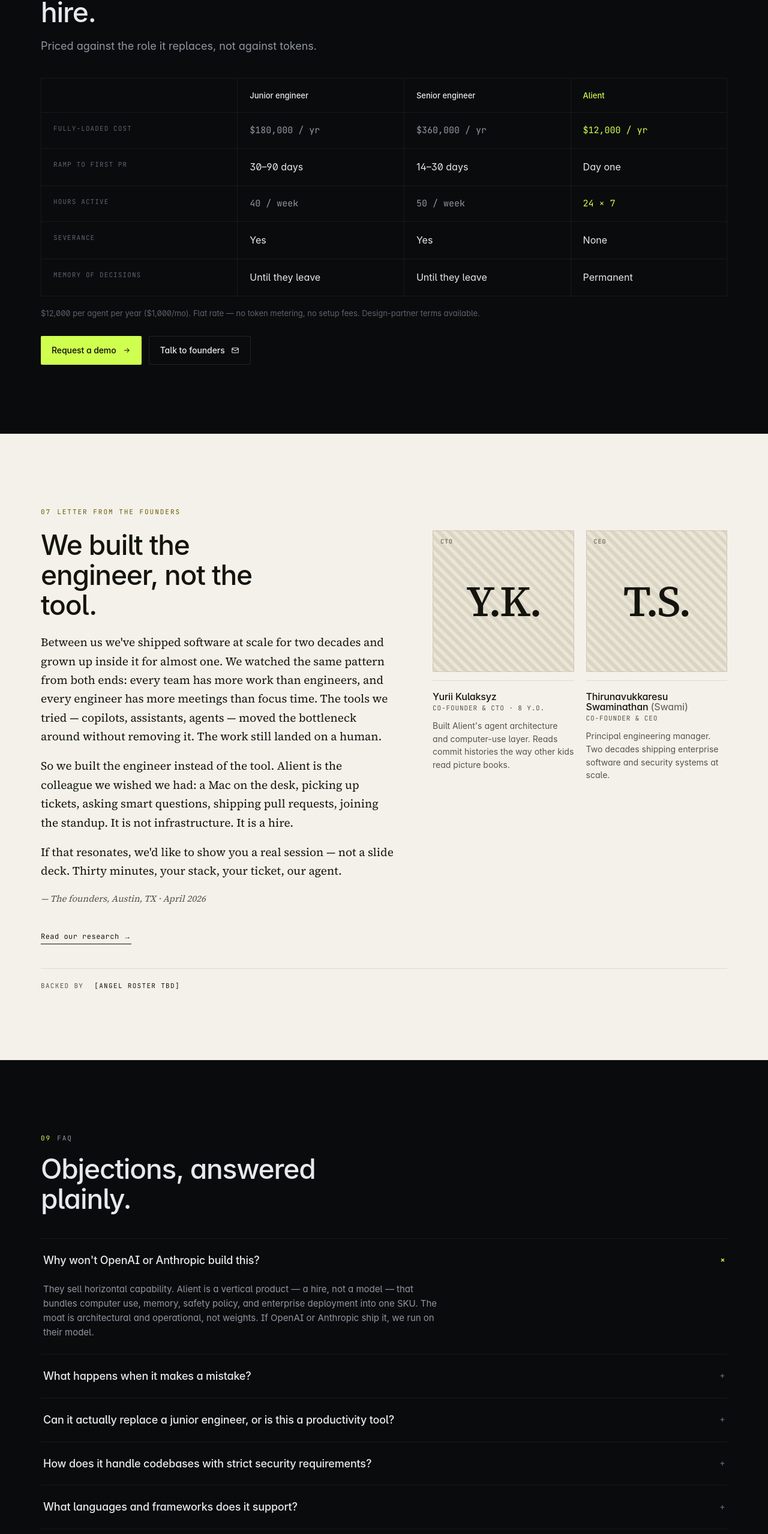
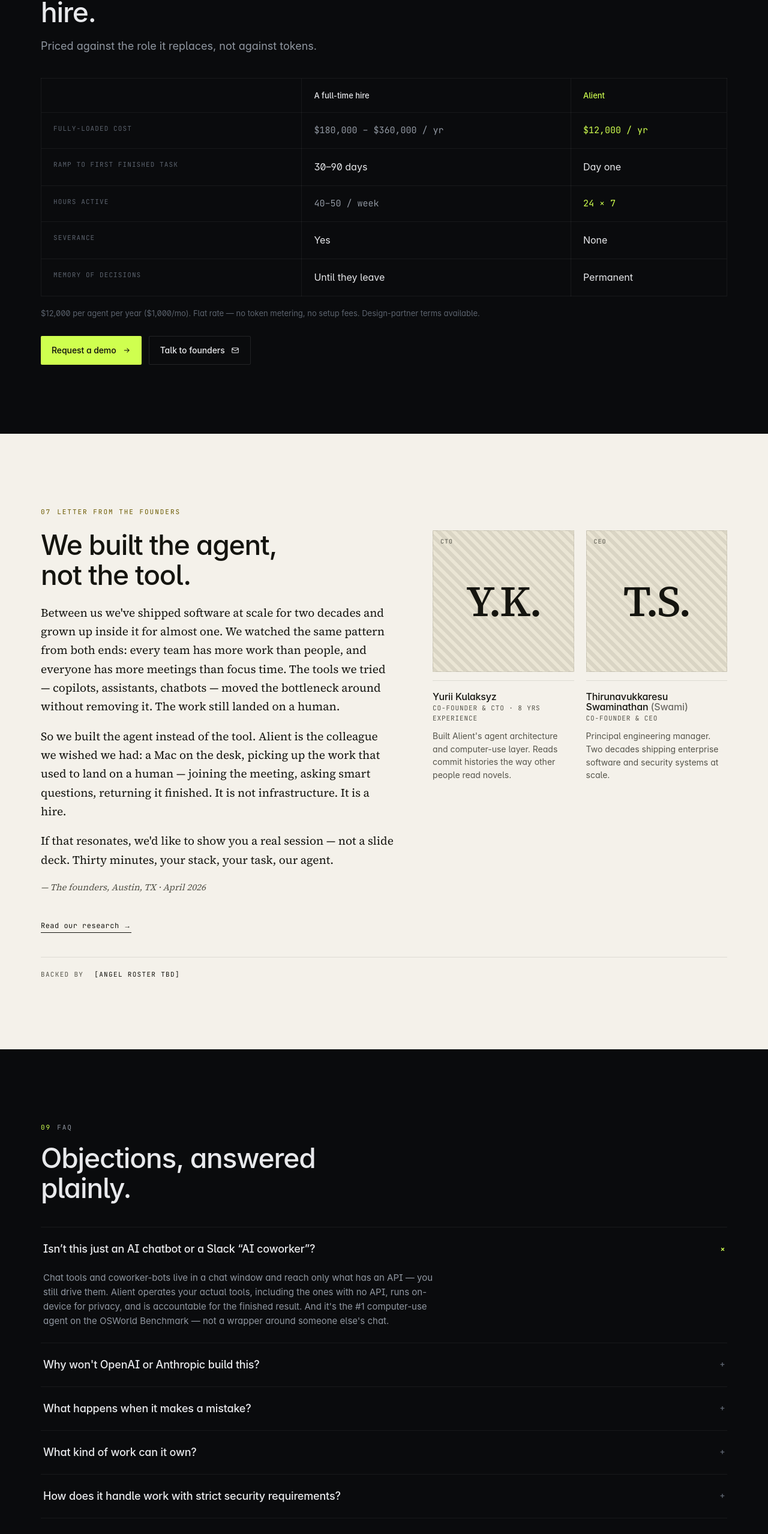
Before and after one commit to AlientAI/landing-page, a Next.js app: page / in a window 1280 px wide. Shown: the part 7932-10489 px from the top of the page at 60% size. Built offline with nearby package versions, Linux system fonts and the light colour scheme; a web font is replaced by a local one.

Commit message:
feat(economics+founders+faq): role-agnostic pricing, agent-not-tool letter, chatbot-objection FAQ

```diff
--- a/components/FAQ.tsx
+++ b/components/FAQ.tsx
@@ -6,13 +6,23 @@
 
 const items: Item[] = [
   {
+    q: 'Isn’t this just an AI chatbot or a Slack “AI coworker”?',
+    a: (
+      <>
+        Chat tools and coworker-bots live in a chat window and reach only what has an API — you
+        still drive them. Alient operates your actual tools, including the ones with no API, runs
+        on-device for privacy, and is accountable for the finished result. And it&apos;s the #1
+        computer-use agent on the OSWorld Benchmark — not a wrapper around someone else&apos;s chat.
+      </>
+    ),
+  },
+  {
     q: "Why won't OpenAI or Anthropic build this?",
     a: (
       <>
-        They sell horizontal capability. Alient is a vertical product — a hire, not a model — that
-        bundles computer use, memory, safety policy, and enterprise deployment into one SKU. The moat
-        is architectural and operational, not weights. If OpenAI or Anthropic ship it, we run on their
-        model.
+        They sell horizontal capability. Alient is a deployed, private, accountable agent — not a
+        model — that bundles computer use, memory, safety policy, and enterprise deployment into one
+        SKU, and it runs on their models. The moat is architectural and operational, not weights.
       </>
     ),
   },
@@ -30,18 +40,19 @@
     ),
   },
   {
-    q: 'Can it actually replace a junior engineer, or is this a productivity tool?',
+    q: 'What kind of work can it own?',
     a: (
       <>
-        It ships pull requests end to end for work in scope. For work out of scope — ambiguous product
-        decisions, cross-team negotiation, novel system design — it escalates. In practice, a single
-        Alient closes the equivalent of 0.8–1.2 junior-engineer tickets per week on our design
-        partners&apos; backlogs.
+        Bounded, repeatable knowledge and operations work with a clear definition of done — a change
+        shipped, a follow-up sent, a record updated, a report delivered. For ambiguous judgment —
+        product decisions, cross-team negotiation, novel design — it escalates to a human. On coding
+        work, the hardest case, a single Alient closes the equivalent of 0.8–1.2 junior-engineer
+        tickets per week on our design partners&apos; backlogs.
       </>
     ),
   },
   {
-    q: 'How does it handle codebases with strict security requirements?',
+    q: 'How does it handle work with strict security requirements?',
     a: (
       <>
         The device sits inside your perimeter, under your MDM, with your DLP. Nothing leaves the box
--- a/components/Founders.tsx
+++ b/components/Founders.tsx
@@ -7,23 +7,24 @@
         </div>
         <div className="founders-grid">
           <div>
-            <h2 className="h1">We built the engineer, not the tool.</h2>
+            <h2 className="h1">We built the agent, not the tool.</h2>
             <div className="letter">
               <p>
                 Between us we&apos;ve shipped software at scale for two decades and grown up inside
                 it for almost one. We watched the same pattern from both ends: every team has more
-                work than engineers, and every engineer has more meetings than focus time. The
-                tools we tried — copilots, assistants, agents — moved the bottleneck around
-                without removing it. The work still landed on a human.
+                work than people, and everyone has more meetings than focus time. The tools we
+                tried — copilots, assistants, chatbots — moved the bottleneck around without
+                removing it. The work still landed on a human.
               </p>
               <p>
-                So we built the engineer instead of the tool. Alient is the colleague we wished we had:
-                a Mac on the desk, picking up tickets, asking smart questions, shipping pull requests,
-                joining the standup. It is not infrastructure. It is a hire.
+                So we built the agent instead of the tool. Alient is the colleague we wished we
+                had: a Mac on the desk, picking up the work that used to land on a human — joining
+                the meeting, asking smart questions, returning it finished. It is not
+                infrastructure. It is a hire.
               </p>
               <p>
                 If that resonates, we&apos;d like to show you a real session — not a slide deck. Thirty
-                minutes, your stack, your ticket, our agent.
+                minutes, your stack, your task, our agent.
               </p>
               <p className="sig">— The founders, Austin, TX · April 2026</p>
             </div>
@@ -37,10 +38,10 @@
               </div>
               <div className="bio">
                 <h4>Yurii Kulaksyz</h4>
-                <div className="role">Co-founder &amp; CTO · 8 y.o.</div>
+                <div className="role">Co-founder &amp; CTO · 8 yrs experience</div>
                 <p>
                   Built Alient&apos;s agent architecture and computer-use layer. Reads commit
-                  histories the way other kids read picture books.
+                  histories the way other people read novels.
                 </p>
               </div>
             </div>
--- a/components/Pricing.tsx
+++ b/components/Pricing.tsx
@@ -4,33 +4,27 @@
 const rows = [
   {
     label: 'Fully-loaded cost',
-    junior: '$180,000 / yr',
-    senior: '$360,000 / yr',
+    hire: '$180,000 – $360,000 / yr',
     alient: '$12,000 / yr',
-    juniorNum: true,
-    seniorNum: true,
+    hireNum: true,
     alientNum: true,
   },
   {
-    label: 'Ramp to first PR',
-    junior: '30–90 days',
-    senior: '14–30 days',
+    label: 'Ramp to first finished task',
+    hire: '30–90 days',
     alient: 'Day one',
   },
   {
     label: 'Hours active',
-    junior: '40 / week',
-    senior: '50 / week',
+    hire: '40–50 / week',
     alient: '24 × 7',
-    juniorNum: true,
-    seniorNum: true,
+    hireNum: true,
     alientNum: true,
   },
-  { label: 'Severance', junior: 'Yes', senior: 'Yes', alient: 'None' },
+  { label: 'Severance', hire: 'Yes', alient: 'None' },
   {
     label: 'Memory of decisions',
-    junior: 'Until they leave',
-    senior: 'Until they leave',
+    hire: 'Until they leave',
     alient: 'Permanent',
   },
 ];
@@ -53,8 +47,7 @@
           <thead>
             <tr>
               <th />
-              <th>Junior engineer</th>
-              <th>Senior engineer</th>
+              <th>A full-time hire</th>
               <th className="alient">Alient</th>
             </tr>
           </thead>
@@ -62,8 +55,7 @@
             {rows.map((row) => (
               <tr key={row.label}>
                 <th>{row.label}</th>
-                <td className={row.juniorNum ? 'num' : undefined}>{row.junior}</td>
-                <td className={row.seniorNum ? 'num' : undefined}>{row.senior}</td>
+                <td className={row.hireNum ? 'num' : undefined}>{row.hire}</td>
                 <td className={`alient${row.alientNum ? ' num' : ''}`}>{row.alient}</td>
               </tr>
             ))}
```
